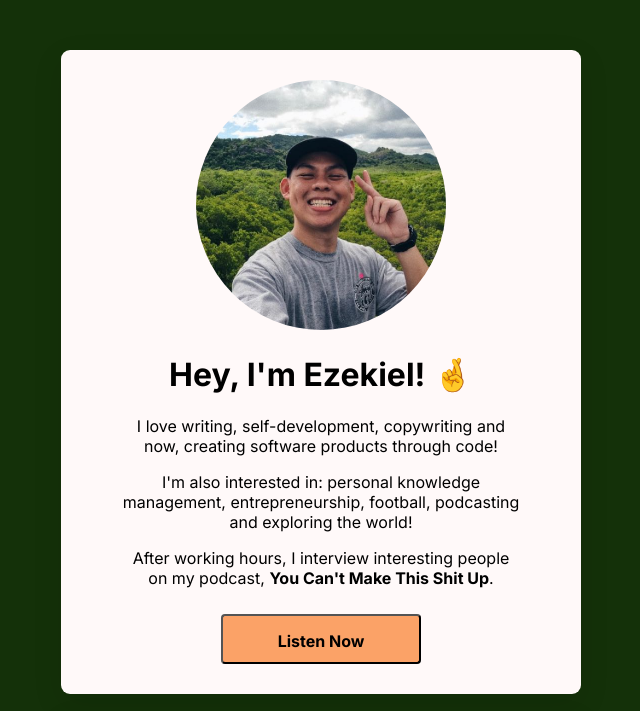
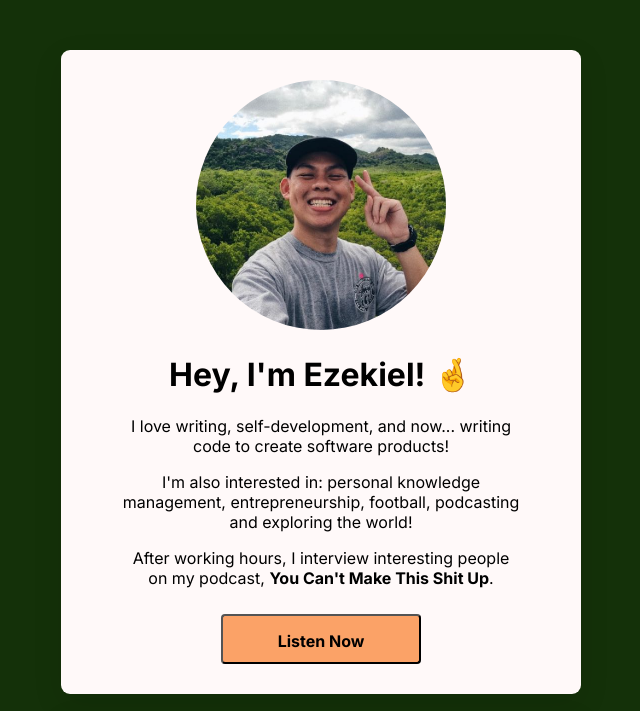
Before and after one commit to ezekielmiles/profile, a plain HTML site: page index.html in a window 1280 px wide. Shown: the top 711 px of the page, without its empty margins (263-903 px from the left). Drawn offline with Linux system fonts and the light colour scheme.

Commit message:
changed description

```diff
--- a/index.html
+++ b/index.html
@@ -16,7 +16,7 @@
       <img class="img-circle" src="images/profilepic.png">
       <h1>Hey, I'm Ezekiel! 🤞</h1>
       <h2></h2>
-      <p>I love writing, self-development, copywriting and now, creating software products through code!</p>
+      <p>I love writing, self-development, and now... writing code to create software products!</p>
       <p>I'm also interested in: personal knowledge management, entrepreneurship, football, podcasting and exploring the world! </p>
       <p>After working hours, I interview interesting people on my podcast, <strong>You Can't Make This Shit Up</strong>.</p>
       <button>Listen Now</button>
```
